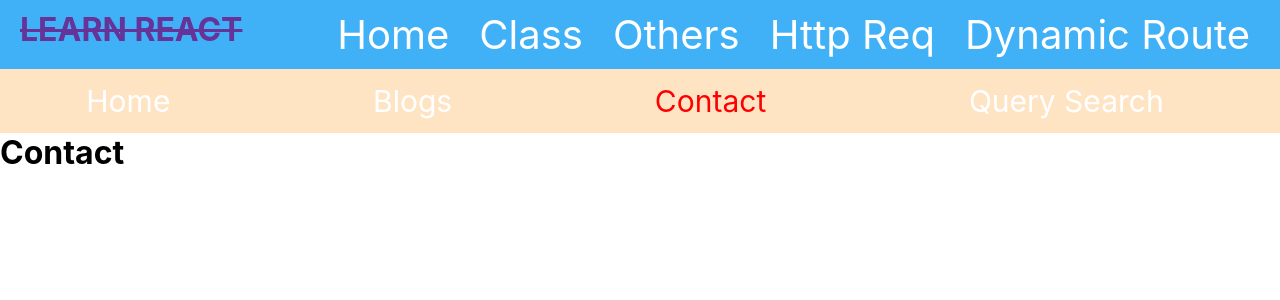
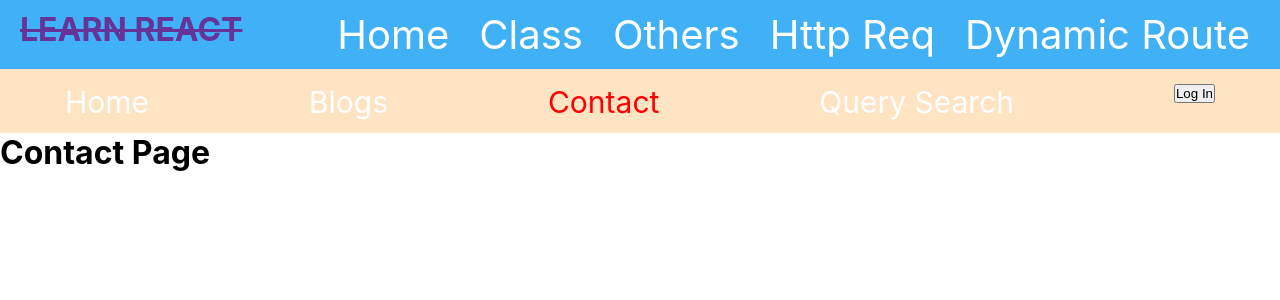
Before and after one commit to khaled39ab/React-With-LWS, a React (Create React App) app: page /contact in a window 1280 px wide. Shown: the top 300 px of the page. Built offline with nearby package versions, Linux system fonts and the light colour scheme.

Commit message:
added login btn to create protected route

```diff
--- a/src/page/dynamic-routing/Contact.js
+++ b/src/page/dynamic-routing/Contact.js
@@ -1,11 +1,13 @@
 import React from 'react';
 import DynamicNavbar from './DynamicNavbar';
+import LoginPage from './LoginPage';
 
 const Contact = () => {
     return (
         <div>
             <DynamicNavbar />
-            <h1>Contact</h1>
+            {/* <LoginPage /> */}
+            <h1>Contact Page</h1>
         </div>
     );
 };
--- a/src/page/dynamic-routing/DynamicNavbar.css
+++ b/src/page/dynamic-routing/DynamicNavbar.css
@@ -5,6 +5,7 @@
     font-size: 30px;
     display: grid;
     align-items: center;
+    /* margin-bottom: 2rem; */
 }
 
 nav{
--- a/src/page/dynamic-routing/DynamicNavbar.js
+++ b/src/page/dynamic-routing/DynamicNavbar.js
@@ -1,5 +1,6 @@
 import React from 'react';
-import { NavLink } from 'react-router-dom';
+import { Link, NavLink } from 'react-router-dom';
+import LoginPage from './LoginPage';
 
 const DynamicNavbar = () => {
     return (
@@ -9,6 +10,7 @@ const DynamicNavbar = () => {
                 <NavLink className='link' to={'/blogs'}>Blogs</NavLink>
                 <NavLink className='link' to={'/contact'}>Contact</NavLink>
                 <NavLink className='link' to={'/query-search'}>Query Search</NavLink>
+                <Link><LoginPage /></Link>
             </nav>
         </div>
     );
--- a/src/page/dynamic-routing/DynamicRoute.js
+++ b/src/page/dynamic-routing/DynamicRoute.js
@@ -1,15 +1,15 @@
 import React from 'react';
 import DynamicNavbar from './DynamicNavbar';
 import './DynamicNavbar.css'
+import LoginPage from './LoginPage';
 
 const DynamicRoute = () => {
-
 
     return (
         <div>
             <DynamicNavbar></DynamicNavbar>
-
-            <h1>Dynamic Home</h1>
+            {/* <LoginPage></LoginPage> */}
+            <h1>Dynamic Home Page</h1>
         </div>
     );
 };
--- /dev/null
+++ b/src/page/dynamic-routing/LoginPage.js
@@ -0,0 +1,20 @@
+import React from 'react';
+import { useState } from 'react';
+
+const LoginPage = () => {
+    const [isLoggedIn, setIsLoggedIn] = useState(false);
+
+    return (
+        <div style={{marginBottom: '30px'}}>
+            {isLoggedIn ?
+                <button
+                    onClick={() => setIsLoggedIn(!isLoggedIn)}
+                >Log Out</button> :
+                <button
+                    onClick={() => setIsLoggedIn(!isLoggedIn)}
+                >Log In</button>}
+        </div>
+    );
+};
+
+export default LoginPage;
```
